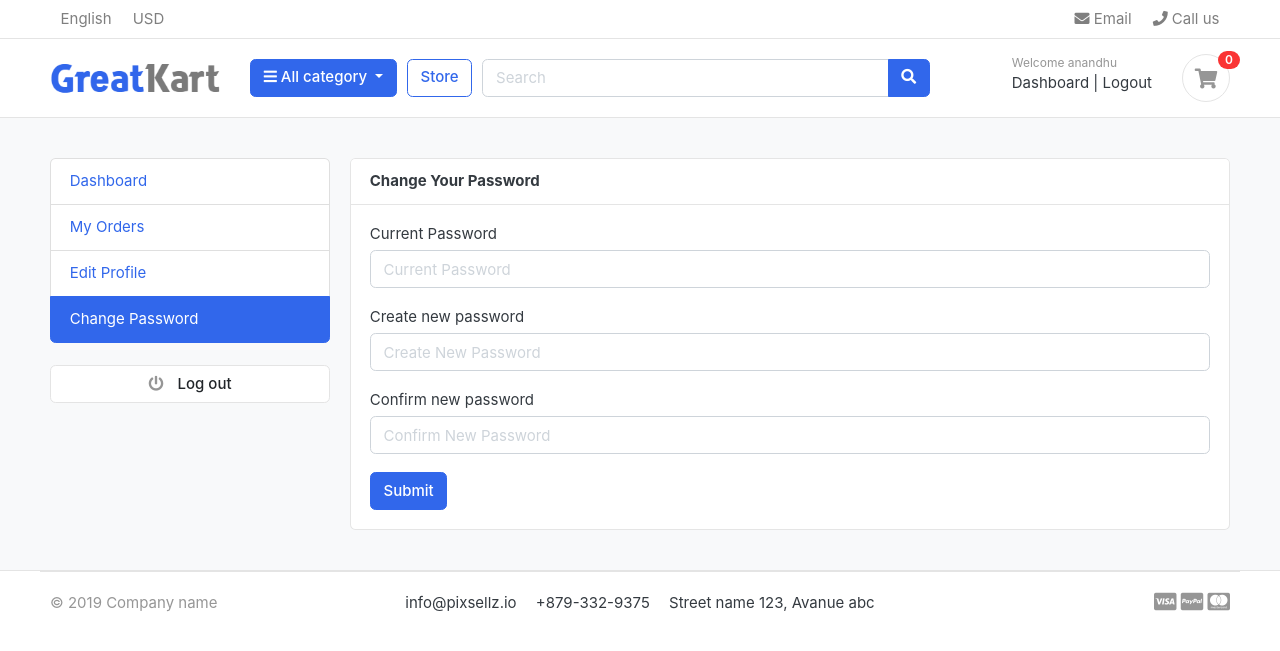
After one commit to ukAnandhu/shopping-cart, a Django app: page /accounts/change_password/ in a window 1280 px wide. The commit adds this page. Shown: the top 651 px of the page. Run offline with Django 4.2, Linux system fonts and the light colour scheme; a user stored in the database is signed in; data comes from the database, SQL or seed files in the repository; both versions use the stored data as it was after the commit; data that the repository does not hold is empty; some libraries are stand-ins or nearby versions; some web fonts are replaced.

Commit message:
profile-update

```diff
--- a/accounts/models.py
+++ b/accounts/models.py
@@ -62,3 +62,13 @@ class Account(AbstractBaseUser,PermissionsMixin):
 
     def has_module_perms(self,add_label):
         return True
+
+class UserProfile(models.Model):
+    user = models.OneToOneField(Account, on_delete=models.CASCADE)  #one to one - unique
+    address = models.CharField(blank=True, max_length=100)
+    profile_picture = models.ImageField(blank=True,null=True, upload_to='userprofile/')
+    city = models.CharField(blank=True, max_length=20)
+    state = models.CharField(blank=True, max_length=20)
+
+    def __str__(self):
+        return self.user.first_name
--- a/accounts/urls.py
+++ b/accounts/urls.py
@@ -13,7 +13,9 @@ urlpatterns = [
     path('resetpassword/',views.resetpassword,name='resetpassword'),
 
     path('my_orders/',views.my_orders,name='my_orders'),
+    path('edit_profile/',views.edit_profile,name='edit_profile'),
+    path('change_password/', views.change_password, name='change_password'),
 
-    path('order_detail/<int:order_id>',views.order_detail,name='order_detail')
+    path('order_detail/<int:order_id>',views.order_detail,name='order_detail'),
 
 ]
--- a/accounts/views.py
+++ b/accounts/views.py
@@ -1,12 +1,12 @@
 from django.http import HttpResponse
-from django.shortcuts import redirect, render
+from django.shortcuts import get_object_or_404, redirect, render
 import requests
 
 from cart.models import Cart, CartItem
 from cart.views import _cart_id
 from orders.models import Order, OrderProduct
-from .forms import RegistrationForm
-from .models import Account
+from .forms import RegistrationForm, UserForm, UserProfileForm
+from .models import Account, UserProfile
 from django.contrib import messages
 from django.contrib import auth
 from django.contrib.auth.decorators import login_required
@@ -229,3 +229,51 @@ def order_detail(request, order_id):
         'subtotal': subtotal,
     }
     return render(request, 'accounts/order_detail.html', context)
+
+
+@login_required(login_url='login')
+def edit_profile(request):
+    userprofile = get_object_or_404(UserProfile, user=request.user)
+    if request.method == 'POST':
+        user_form = UserForm(request.POST, instance=request.user)
+        profile_form = UserProfileForm(request.POST, request.FILES,instance=userprofile)
+        if user_form.is_valid() and profile_form.is_valid():
+            user_form.save()
+            profile_form.save()
+            messages.success(request, 'Your profile has been updated.')
+            return redirect('edit_profile')
+    else:
+        user_form = UserForm(instance=request.user)
+        profile_form = UserProfileForm(instance=userprofile)
+    context = {
+        'user_form': user_form,
+        'profile_form': profile_form,
+        'userprofile': userprofile,
+    }
+    return render(request, 'accounts/edit_profile.html',context)
+
+
+@login_required(login_url='login')
+def change_password(request):
+    if request.method == 'POST':
+        current_password = request.POST['current_password']
+        new_password = request.POST['new_password']
+        confirm_password = request.POST['confirm_password']
+
+        user = Account.objects.get(username__exact=request.user.username)
+
+        if new_password == confirm_password:
+            success = user.check_password(current_password)
+            if success:
+                user.set_password(new_password)
+                user.save()
+                # auth.logout(request)
+                messages.success(request, 'Password updated successfully.')
+                return redirect('change_password')
+            else:
+                messages.error(request, 'Please enter valid current password')
+                return redirect('change_password')
+        else:
+            messages.error(request, 'Password does not match!')
+            return redirect('change_password')
+    return render(request, 'accounts/change_password.html')
--- a/static/js/script.js
+++ b/static/js/script.js
@@ -57,3 +57,7 @@ $(document).ready(function() {
 
 });
 // jquery end
+
+setTimeout(function(){
+    $('#message').fadeOut('slow')
+  }, 4000)
--- /dev/null
+++ b/templates/accounts/change_password.html
@@ -0,0 +1,52 @@
+{% extends 'base.html' %}
+
+
+{% block content %}
+
+<section class="section-conten padding-y bg">
+
+{% include 'includes/alerts.html' %}
+<div class="container">
+	<div class="row">
+	{% include 'includes/dashboard-sidebar.html' %}
+	<main class="col-md-9">
+		<article class="card">
+		<header class="card-header">
+			<strong class="d-inline-block mr-3">Change Your Password</strong>
+
+		</header>
+		<div class="card-body">
+			<div class="row">
+			<div class="col-md-12">
+				<form action="{% url 'change_password' %}" method="POST">
+					{% csrf_token %}
+
+					<div class="form-group">
+						<label>Current Password</label>
+						<input type="password" name="current_password" placeholder="Current Password" class="form-control" required>
+					</div>
+					<div class="form-group">
+						<label>Create new password</label>
+						<input type="password" name="new_password" placeholder="Create New Password" class="form-control" required>
+					</div>
+					<div class="form-group">
+						<label>Confirm new password</label>
+						<input type="password" name="confirm_password" placeholder="Confirm New Password" class="form-control" required>
+					</div>
+
+					<input type="submit" value="Submit" class="btn btn-primary">
+				</form>
+			</div>
+
+			</div> <!-- row.// -->
+		</div> <!-- card-body .// -->
+
+		</article> <!-- order-group.// -->
+	</main>
+</div> <!-- row.// -->
+</div>
+
+
+</section>
+
+{% endblock %}
--- a/templates/base.html
+++ b/templates/base.html
@@ -7,7 +7,7 @@
 <meta http-equiv="cache-control" content="max-age=604800" />
 <meta name="viewport" content="width=device-width, initial-scale=1, shrink-to-fit=no">
 
-<title>GreatKart | One of the Biggest Online Shopping Platform</title>
+<title>GreatKart | Online Shopping Platform</title>
 
 <link href="{% static 'images/favicon.ico' %}" rel="shortcut icon" type="image/x-icon">
 
--- a/templates/includes/alerts.html
+++ b/templates/includes/alerts.html
@@ -8,4 +8,4 @@
             </div>
         </div>
     {% endfor %}
-{%endif%}
+{% endif %}
--- a/templates/includes/dashboard-sidebar.html
+++ b/templates/includes/dashboard-sidebar.html
@@ -3,8 +3,8 @@
     <ul class="list-group">
         <a class="list-group-item {% if '/accounts/' == request.path %} active {% endif %}" href="{% url 'dashboard'%}">Dashboard</a>
         <a class="list-group-item {% if '/accounts/my_orders/' == request.path %} active {% endif %}" href="{% url 'my_orders' %}">My Orders</a>
-        <a class="list-group-item" href="#">Edit Profile</a>
-        <a class="list-group-item" href="#">Change Password</a>
+        <a class="list-group-item {% if '/accounts/edit_profile/' == request.path %} active {% endif %}"" href="{% url 'edit_profile' %}">Edit Profile</a>
+        <a class="list-group-item {% if '/accounts/change_password/' == request.path %} active {% endif %}" href="{% url 'change_password' %}">Change Password</a>
     </ul>
     <br>
     <a class="btn btn-light btn-block" href="{% url 'login' %}"> <i class="fa fa-power-off"></i> <span class="text">Log out</span> </a>
--- a/templates/index.html
+++ b/templates/index.html
@@ -9,7 +9,7 @@
 <div class="container">
 
 <div class="intro-banner-wrap">
-	<img src="{% static 'images/banners/1.jpg' %}" class="img-fluid rounded">
+	<img src="{% static 'images/banners/landing.jpg' %}" class="img-fluid rounded">
 </div>
 
 </div> <!-- container //  -->
```
Also changed, not shown: accounts/admin.py (+9 -1 lines), accounts/forms.py (+22 -1 lines), shopping_project/settings.py (+8 -9 lines), templates/accounts/edit_profile.html (added, +72 -0 lines), accounts/migrations/0002_userprofile.py (added), accounts/migrations/0003_alter_userprofile_profile_picture.py (added), db.sqlite3, static/images/banners/landing.jpg (added), 1 other file.
